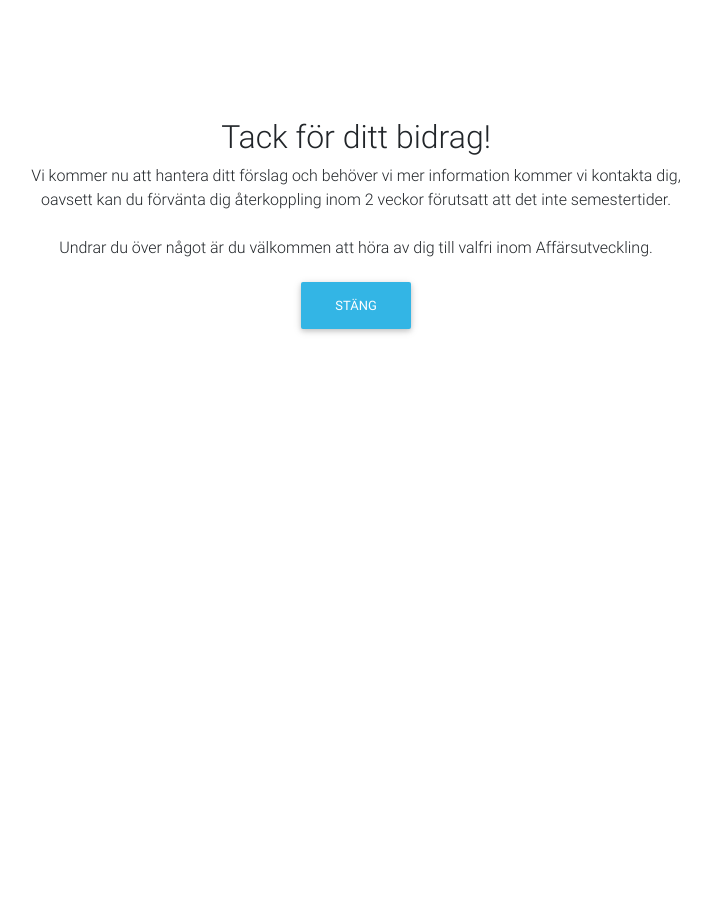
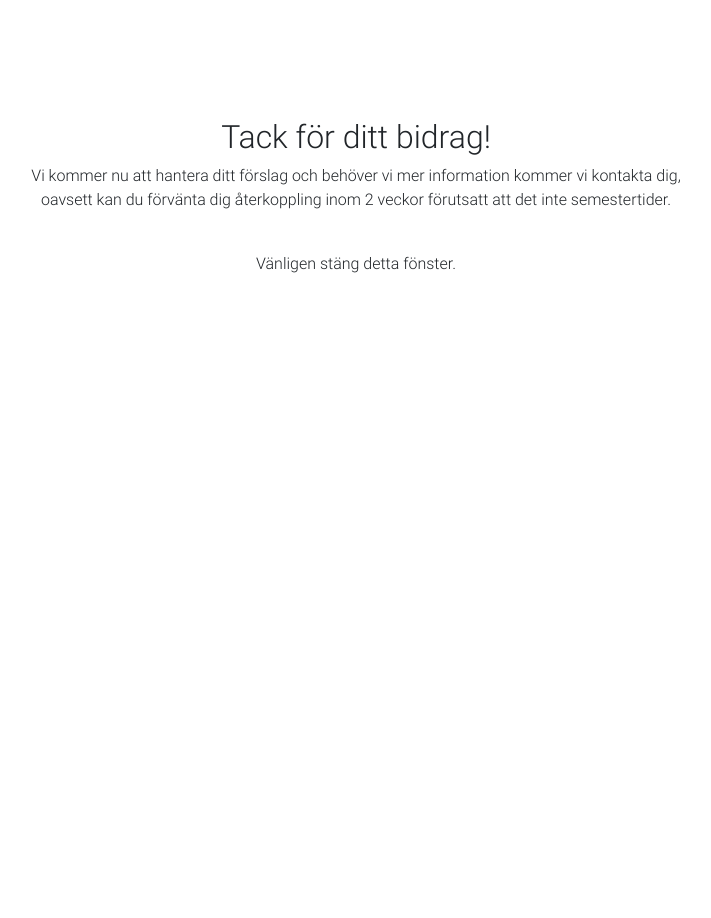
Before and after one commit to swevm/viima_proxy, a Flask app: template app/templates/thanks.html in a window 1280 px wide. Shown: the part 202-1120 px from the top of the page, without its empty margins (284-995 px from the left). Run offline with Flask 2, Linux system fonts and the light colour scheme; the template is opened without the code that fills it, so the values that code supplies are empty; some libraries are stand-ins or nearby versions.

Commit message:
Minor change in thank you page

```diff
--- a/app/proxyapp.py
+++ b/app/proxyapp.py
@@ -83,7 +83,7 @@ def get_bar_chart_au_status_json():
     chart.bind_to('bar_chart_div')
     return chart.json()
 
-
+#hur många ideer som befinner sig i AU processer
 @proxyapp.route("/au_process_stage_chart", methods=['GET', 'POST'])
 def au_process_stage_chart():
     chart_json = get_bar_chart_au_status_json()
@@ -116,7 +116,7 @@ def do_auth():
 
 @proxyapp.route("/items")
 def items():
-
+    #cashetools
     if appclient.isconnected():
 
         items = appclient.getitems()
--- a/app/templates/thanks.html
+++ b/app/templates/thanks.html
@@ -1,6 +1,7 @@
 <!DOCTYPE html>
 <html>
 <head>
+
 <meta charset="utf-8">
   <meta name="viewport" content="width=device-width, initial-scale=1, shrink-to-fit=no">
   <meta http-equiv="x-ua-compatible" content="ie=edge">
@@ -14,7 +15,15 @@
   <!-- Your custom styles (optional) -->
   <!-- DataTables Select CSS -->
   <link href="static/css/addons/datatables.min.css" rel="stylesheet">
-
+<script>function quitBox(cmd)
+{
+    if (cmd=='quit')
+    {
+      window.open('location', '_self', '');
+      window.close();
+    }
+    return false;
+}</script>
 <style>
 /* Add animation to "page content" */
 .animate-bottom {
@@ -60,16 +69,16 @@
 
 </div>
 </div>
-<div id="myDiv" class="animate-bottom">
+<div id="myDiv" class="animate-bottom text center">
   <h2>Tack för ditt bidrag!</h2>
   <p>Vi kommer nu att hantera ditt förslag och behöver vi mer information kommer vi kontakta dig, <br/> oavsett kan du förvänta dig återkoppling inom 2 veckor förutsatt att det inte semestertider.<br/><br/>
-Undrar du över något är du välkommen att höra av dig till valfri inom Affärsutveckling.
 </p>
-  <button id ="myBtn" onclick="window.location.href='/table'" class="btn btn-info ">Stäng</button>
+  <p>Vänligen stäng detta fönster.</p>
 </div>
 
 <script>
 var myVar;
+
 
 function myFunction() {
   myVar = setTimeout(showPage, 1000);
```
